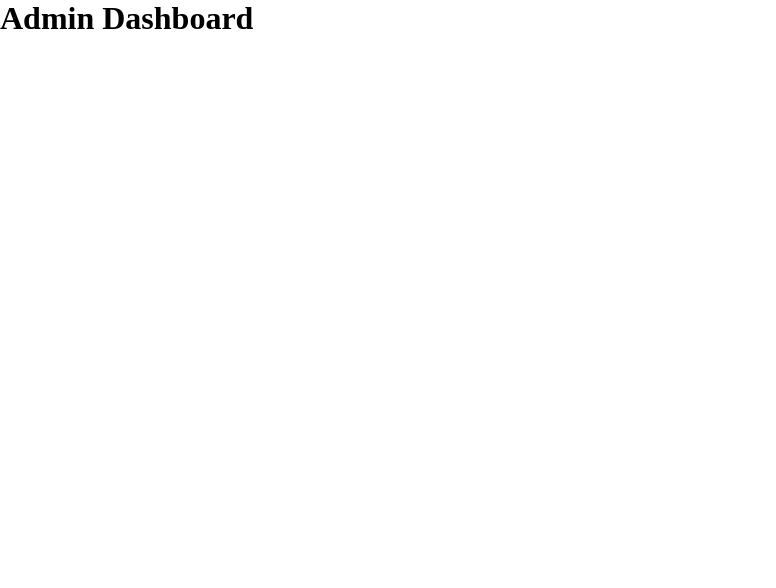
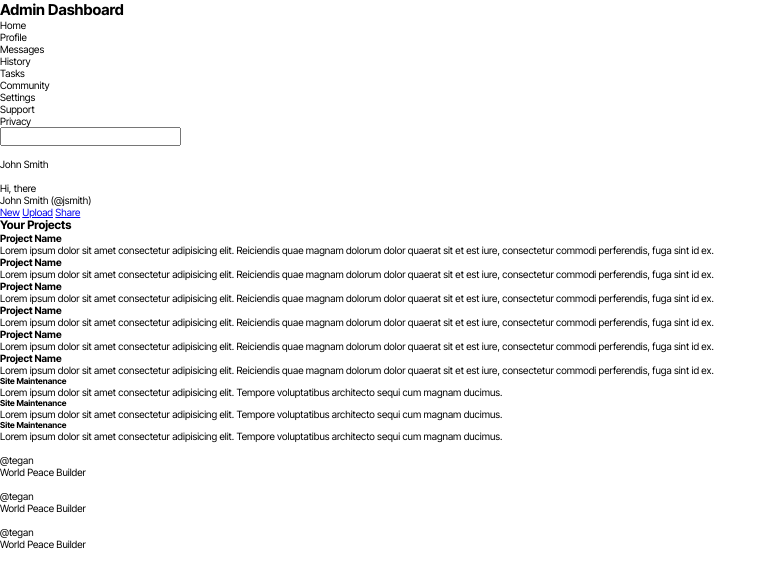
Before and after one commit to rsliapwebd/theodinproject, a plain HTML site: page admin-dashboard/index.html in a window 1280 px wide. Shown: the whole page, without its empty margins (0-776 px from the left). Drawn offline with Linux system fonts and the light colour scheme.

Commit message:
Add html structure

```diff
--- a/admin-dashboard/css/style.css
+++ b/admin-dashboard/css/style.css
@@ -3,3 +3,8 @@
   margin: 0;
   box-sizing: border-box;
 }
+
+body {
+  font-size: 62.5%;
+  font-family: "Inter Tight", sans-serif;
+}
--- a/admin-dashboard/index.html
+++ b/admin-dashboard/index.html
@@ -5,9 +5,167 @@
     <meta http-equiv="X-UA-Compatible" content="IE=edge" />
     <meta name="viewport" content="width=device-width, initial-scale=1.0" />
     <title>Admin Dashboard</title>
+    <!-- Google Fonts -->
+    <link rel="preconnect" href="https://fonts.googleapis.com" />
+    <link rel="preconnect" href="https://fonts.gstatic.com" crossorigin />
+    <link
+      href="https://fonts.googleapis.com/css2?family=Inter+Tight:wght@400;500;700&display=swap"
+      rel="stylesheet"
+    />
     <link rel="stylesheet" href="css/style.css" />
   </head>
   <body>
-    <h1>Admin Dashboard</h1>
+    <aside>
+      <h1 class="main-title">Admin Dashboard</h1>
+      <nav class="aside-nav">
+        <ul class="nav-tabs">
+          <li>Home</li>
+          <li>Profile</li>
+          <li>Messages</li>
+          <li>History</li>
+          <li>Tasks</li>
+          <li>Community</li>
+        </ul>
+        <ul class="nav-settings">
+          <li>Settings</li>
+          <li>Support</li>
+          <li>Privacy</li>
+        </ul>
+      </nav>
+    </aside>
+    <header class="header-info">
+      <div class="header-top">
+        <div class="searchbar">
+          <i></i>
+          <input type="text" />
+        </div>
+        <div class="notifications">
+          <i></i>
+          <img src="" alt="" class="top-avatar" />
+          <p class="username">John Smith</p>
+        </div>
+      </div>
+      <div class="header-panel">
+        <div class="greetings">
+          <img src="" alt="" />
+          <div class="greetings-box">
+            <p>Hi, there</p>
+            <p class="username-info">John Smith (@jsmith)</p>
+          </div>
+        </div>
+        <div class="panel-buttons">
+          <a href="#" class="btn">New</a>
+          <a href="#" class="btn">Upload</a>
+          <a href="#" class="btn">Share</a>
+        </div>
+      </div>
+    </header>
+    <main class="main">
+      <section class="projects">
+        <h3>Your Projects</h3>
+        <div class="projects-container">
+          <div class="project">
+            <h4 class="project-name">Project Name</h4>
+            <p class="project-text">
+              Lorem ipsum dolor sit amet consectetur adipisicing elit.
+              Reiciendis quae magnam dolorum dolor quaerat sit et est iure,
+              consectetur commodi perferendis, fuga sint id ex.
+            </p>
+            <div class="icons-container"></div>
+          </div>
+          <div class="project">
+            <h4 class="project-name">Project Name</h4>
+            <p class="project-text">
+              Lorem ipsum dolor sit amet consectetur adipisicing elit.
+              Reiciendis quae magnam dolorum dolor quaerat sit et est iure,
+              consectetur commodi perferendis, fuga sint id ex.
+            </p>
+            <div class="icons-container"></div>
+          </div>
+          <div class="project">
+            <h4 class="project-name">Project Name</h4>
+            <p class="project-text">
+              Lorem ipsum dolor sit amet consectetur adipisicing elit.
+              Reiciendis quae magnam dolorum dolor quaerat sit et est iure,
+              consectetur commodi perferendis, fuga sint id ex.
+            </p>
+            <div class="icons-container"></div>
+          </div>
+          <div class="project">
+            <h4 class="project-name">Project Name</h4>
+            <p class="project-text">
+              Lorem ipsum dolor sit amet consectetur adipisicing elit.
+              Reiciendis quae magnam dolorum dolor quaerat sit et est iure,
+              consectetur commodi perferendis, fuga sint id ex.
+            </p>
+            <div class="icons-container"></div>
+          </div>
+          <div class="project">
+            <h4 class="project-name">Project Name</h4>
+            <p class="project-text">
+              Lorem ipsum dolor sit amet consectetur adipisicing elit.
+              Reiciendis quae magnam dolorum dolor quaerat sit et est iure,
+              consectetur commodi perferendis, fuga sint id ex.
+            </p>
+            <div class="icons-container"></div>
+          </div>
+          <div class="project">
+            <h4 class="project-name">Project Name</h4>
+            <p class="project-text">
+              Lorem ipsum dolor sit amet consectetur adipisicing elit.
+              Reiciendis quae magnam dolorum dolor quaerat sit et est iure,
+              consectetur commodi perferendis, fuga sint id ex.
+            </p>
+            <div class="icons-container"></div>
+          </div>
+        </div>
+      </section>
+      <section class="anno=container">
+        <div class="anno">
+          <h5 class="anno-title">Site Maintenance</h5>
+          <p>
+            Lorem ipsum dolor sit amet consectetur adipisicing elit. Tempore
+            voluptatibus architecto sequi cum magnam ducimus.
+          </p>
+        </div>
+        <div class="anno">
+          <h5 class="anno-title">Site Maintenance</h5>
+          <p>
+            Lorem ipsum dolor sit amet consectetur adipisicing elit. Tempore
+            voluptatibus architecto sequi cum magnam ducimus.
+          </p>
+        </div>
+        <div class="anno">
+          <h5 class="anno-title">Site Maintenance</h5>
+          <p>
+            Lorem ipsum dolor sit amet consectetur adipisicing elit. Tempore
+            voluptatibus architecto sequi cum magnam ducimus.
+          </p>
+        </div>
+      </section>
+      <section class="trending-container">
+        <div class="trend">
+          <img src="" alt="" class="trend-img" />
+          <div class="trend-text">
+            <div class="trend-title">@tegan</div>
+            <div class="trend-desc">World Peace Builder</div>
+          </div>
+        </div>
+        <div class="trend">
+          <img src="" alt="" class="trend-img" />
+          <div class="trend-text">
+            <div class="trend-title">@tegan</div>
+            <div class="trend-desc">World Peace Builder</div>
+          </div>
+        </div>
+        <div class="trend">
+          <img src="" alt="" class="trend-img" />
+          <div class="trend-text">
+            <div class="trend-title">@tegan</div>
+            <div class="trend-desc">World Peace Builder</div>
+          </div>
+        </div>
+      </section>
+    </main>
   </body>
 </html>
```
